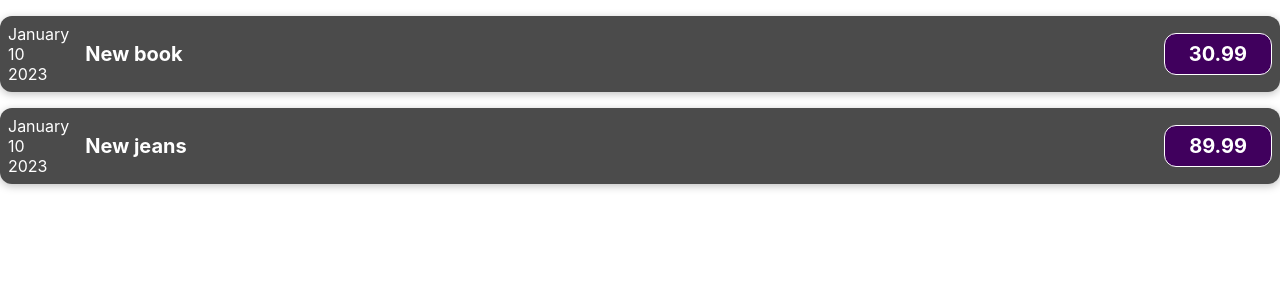
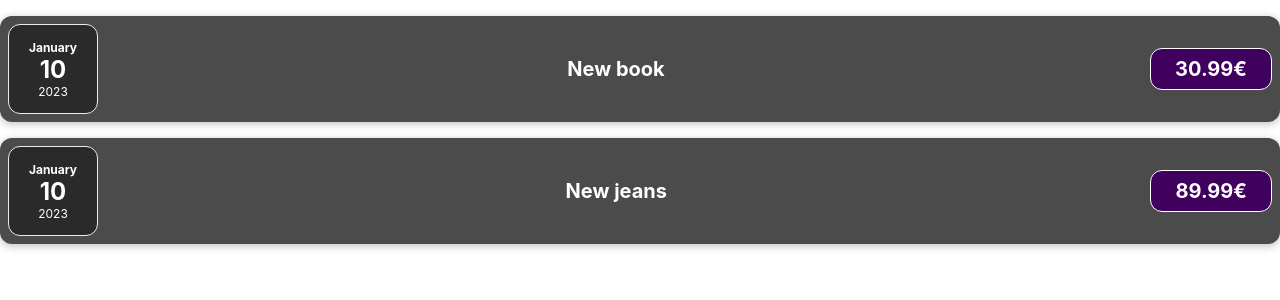
Before and after one commit to lovisaviigisalu/expences, a React (Create React App) app: page / in a window 1280 px wide. Shown: the top 300 px of the page. Built offline with nearby package versions, Linux system fonts and the light colour scheme.

Commit message:
Add CSS file to ExpenseDate component

```diff
--- a/src/App.css
+++ b/src/App.css
@@ -1,4 +1,4 @@
-/*.App {
+.App {
   text-align: center;
 }
 
@@ -35,4 +35,4 @@
   to {
     transform: rotate(360deg);
   }
-}*/
+}
--- a/src/components/ExpenseDate.js
+++ b/src/components/ExpenseDate.js
@@ -1,15 +1,16 @@
+
 function ExpenseDate(props){
-    const day = props.date.toLocaleString('en-US',{day:'2-digit'})
-    const month = props.date.toLocaleString('en-US',{month:'long'})
+    const month = props.date.toLocaleString('en-US', {month: 'long'})
+    const day = props.date.toLocaleString('en-US', {day: '2-digit'})
     const year = props.date.getFullYear()
 
-    return(
-        <div>
-            <div>{month}</div>
-            <div>{day}</div>
-            <div>{year}</div>
+    return (
+        <div className='expense-date'>
+            <div className='expense-date__month'>{month}</div>
+            <div className='expense-date__day'>{day}</div>
+            <div className='expense-date__year'>{year}</div>
         </div>
     )
+}
 
-}
 export default ExpenseDate
--- a/src/components/ExpenseItem.js
+++ b/src/components/ExpenseItem.js
@@ -1,18 +1,17 @@
+import './ExpenseDate.css';
 import './ExpenseItem.css'
 import ExpenseDate from "./ExpenseDate";
 
 function ExpenseItem(props){
 
-    return(
-        <div className={'expense-item'}>
+    return (
+        <div className="expense-item">
             <ExpenseDate date={props.expenseData.date}></ExpenseDate>
-            <div className={'expense-item__description'}>
+            <div className="expense-item__description">
                 <h2>{props.expenseData.title}</h2>
-                <div className={'expense-item__price'}>{props.expenseData.price}</div>
+                <div className="expense-item__price">{props.expenseData.price}€</div>
             </div>
-
         </div>
     )
 }
-
 export default ExpenseItem
```
Also changed, not shown: src/App.js (+10 -9 lines), src/components/Expenses.js (added, +15 -0 lines), src/components/ExpenseItem.css (line endings or trailing spaces).
